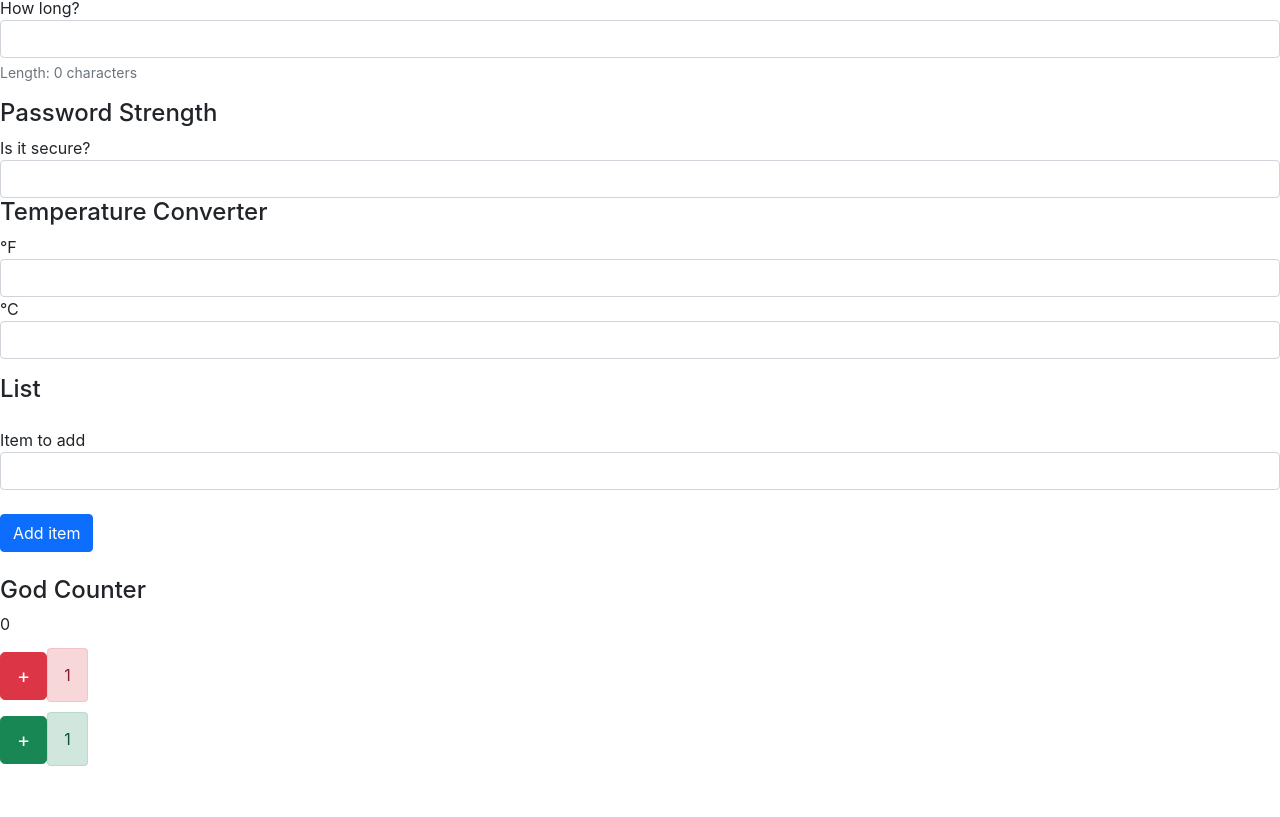
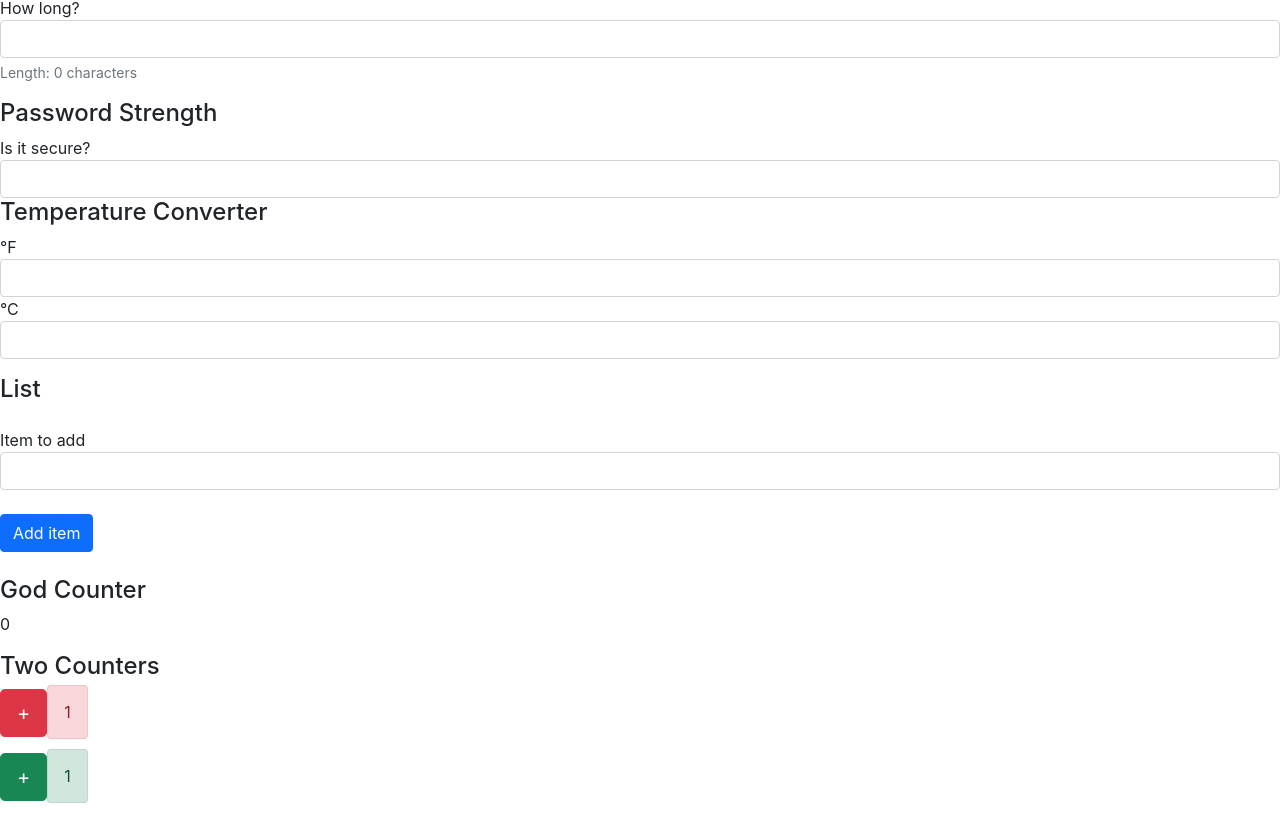
Before and after one commit to naranjita11/react-project, a React (Create React App) app: page / in a window 1280 px wide. Shown: the part 1029-1846 px from the top of the page. Before the commit the page ends 1809 px from the top, so only its background shows below. Built offline with nearby package versions, Linux system fonts and the light colour scheme.

Commit message:
Password and TwoCounters componenets updated post code review

```diff
--- a/src/Components/PasswordStrength.js
+++ b/src/Components/PasswordStrength.js
@@ -17,12 +17,10 @@ class PasswordStrength extends Component {
         // e.currentTarget: DOM element we attached the event handler to
         // use the value property to read its current value
         this.setState({ input: e.target.value });
-        console.log(e.target.value);
     }
 
     findColour() {
         let { length } = this.state.input
-        console.log(length);
 
         if (length < 1) {
             return "white";
--- a/src/Components/TwoCounters.js
+++ b/src/Components/TwoCounters.js
@@ -37,6 +37,7 @@ class GodCounter extends Component {
         console.log("unmount")
         }
 
+    // seeing as this method and DidMount use the same code, could pull it ouot into a separate method and call that method in DidMount and DidUpdate
     componentDidUpdate() {
         let { value1 } = this.state;
         let { value2 } = this.state;
@@ -49,6 +50,7 @@ class GodCounter extends Component {
 
         return (
             <div className="jumbotron">
+                <h4>Two Counters</h4>
                 <p>
                     <button onClick={ this.handle1 } className="btn btn-lg btn-danger">+</button>
                     <span className="alert alert-danger mr-2 ml-2">{ value1 }</span>
```
